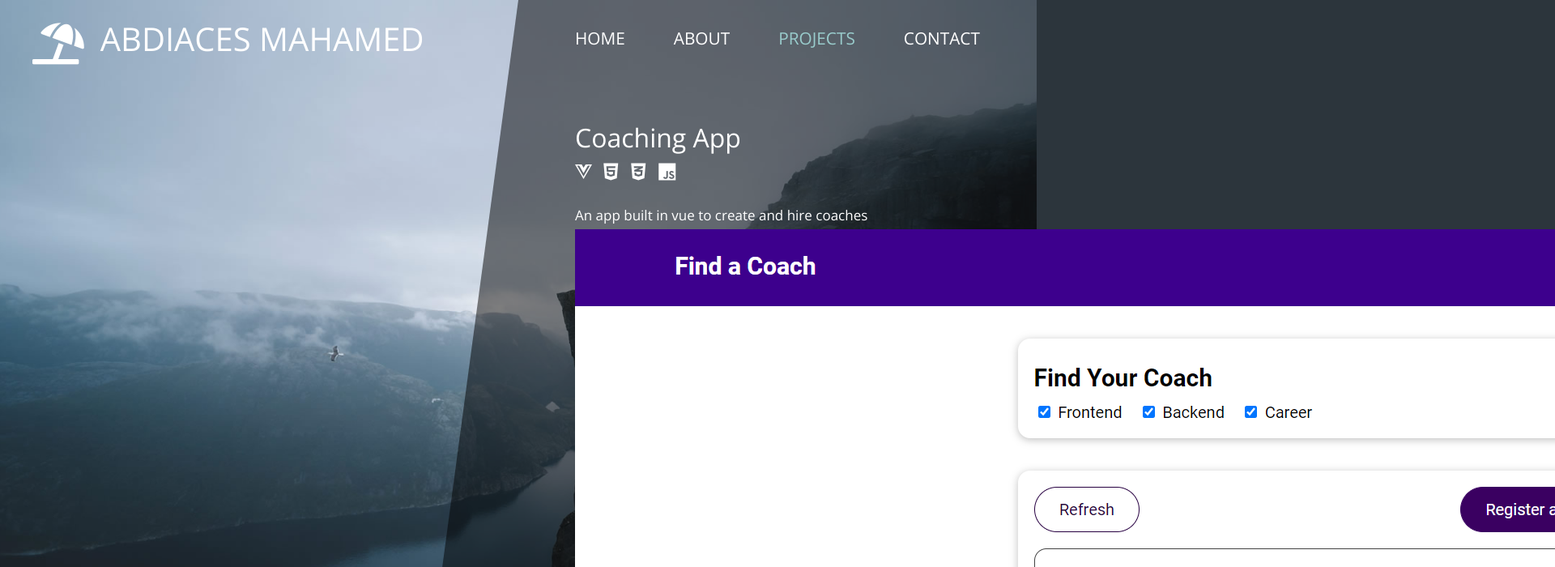
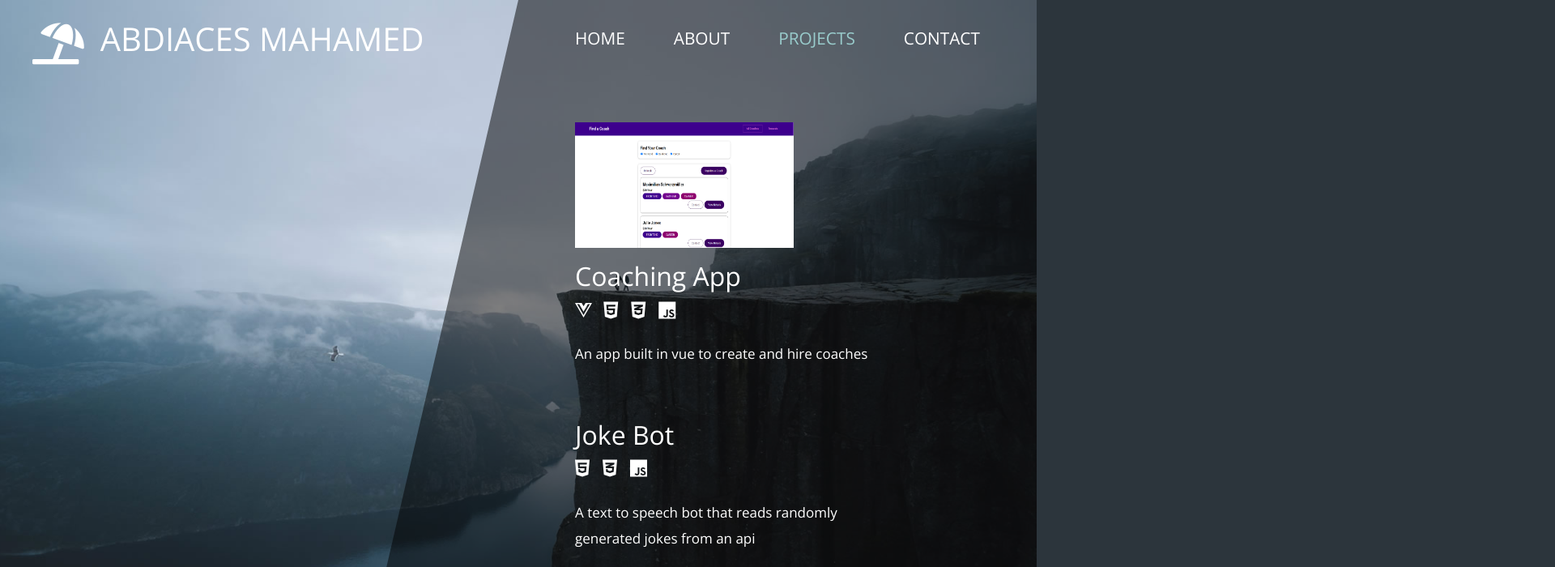
Before and after one commit to AbdiacesMahamed/newPortfolio, a plain HTML site: page services.html in a window 1280 px wide. Shown: the top 700 px of the page at 81% size, 1920 px wide, since content can reach past the window. Drawn offline with nearby package versions, Linux system fonts and the light colour scheme.

Commit message:
Update services.html

```diff
--- a/services.html
+++ b/services.html
@@ -63,6 +63,7 @@ https://templatemo.com/tm-550-diagoona
                 <div class="tm-col-left"></div>
                 <main class="tm-col-right">
                     <section class="tm-content">
+                        <img src="/newPortfolio/img/coach-app.PNG" class="joke" alt="">
                         <div class="media my-3 mb-5 tm-service-media tm-service-media-img-l">
 
 
@@ -71,7 +72,7 @@ https://templatemo.com/tm-550-diagoona
                                 <h2>Coaching App</h2>
                                 <h2 class="mb-4 tm-content-title"><i class="fab fa-vuejs mr-2"></i> <i class="fab fa-html5 mr-3"></i><i class="fab fa-css3-alt mr-3"></i><i class="fab fa-js mr-3"></i></h2>
                                 <p>An app built in vue to create and hire coaches
-                                    <img src="/newPortfolio/img/coach-app.PNG" alt="">
+
                                 </p>
                             </div>
                         </div>
```
